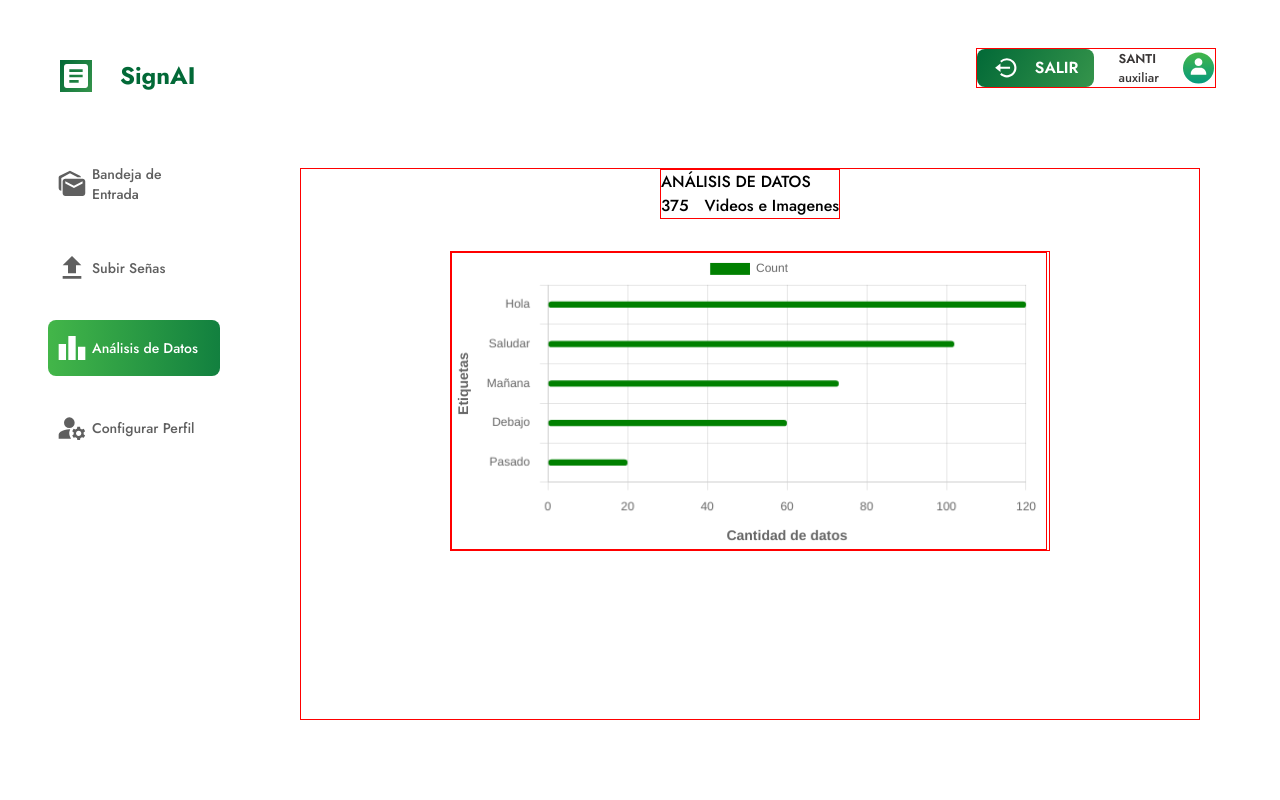
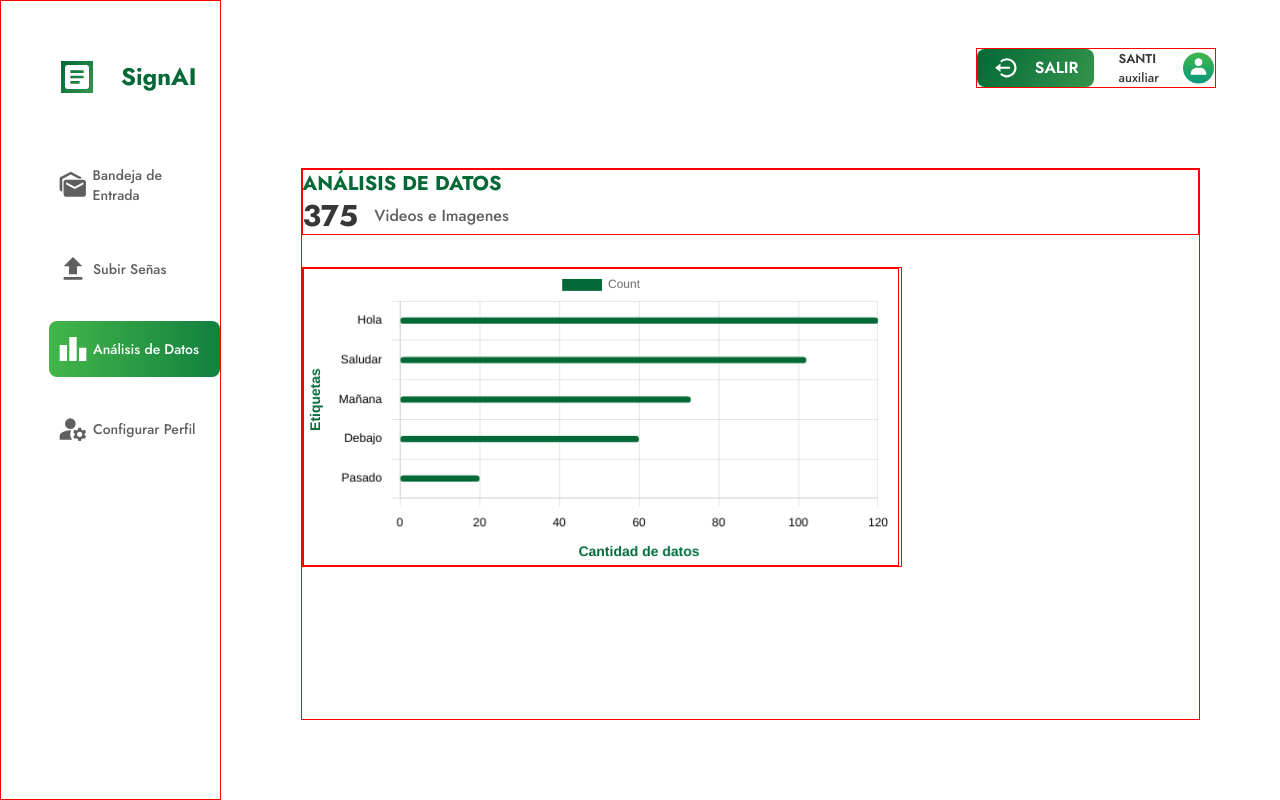
Before and after one commit to SignAIUdeA/SignAI, a Next.js app in the folder frontend/: page /profesionalChart in a window 1280 px wide. Built offline with nearby package versions, Linux system fonts and the light colour scheme.

Commit message:
se van terminando los diseños de las vistas

```diff
--- a/frontend/components/aside/ProvisionalSidebar.tsx
+++ b/frontend/components/aside/ProvisionalSidebar.tsx
@@ -9,7 +9,7 @@ import styles from './aside.module.css';
 const ProvisionalSidebar = () => {
   const router = useRouter()
   return (
-    <aside className='hidden w-64 md:flex flex-col gap-12 pt-12 pl-12'>
+    <aside className='hidden w-64 md:flex flex-col gap-12 pt-12 pl-12 debug'>
 
         <div className=' flex gap-4 items-center'>
           <button className='bg-white '>
--- a/frontend/components/chart/ChartData.tsx
+++ b/frontend/components/chart/ChartData.tsx
@@ -22,9 +22,11 @@ const ChartData = ({ charData }) => {
                   size: 14, // Tamaño de fuente del título
                   weight: 'bold', // Peso de la fuente del título
                 },
+                color: '#026937',
               },
               ticks: {
                 padding: 10, // Ajuste de padding para las etiquetas en el eje X
+                color: 'dark'
               },
             },
             y: {
@@ -35,9 +37,12 @@ const ChartData = ({ charData }) => {
                   size: 14, // Tamaño de fuente del título
                   weight: 'bold', // Peso de la fuente del título
                 },
+                color: '#026937',
               },
               ticks: {
                 padding: 10, // Ajuste de padding para las etiquetas en el eje X
+                color: 'dark',
+
               },
             },
           },
--- a/frontend/pages/profesionalChart.tsx
+++ b/frontend/pages/profesionalChart.tsx
@@ -1,17 +1,26 @@
-import React, { useState } from 'react'
+import React, { useEffect, useState } from 'react'
 // import {labelsData} from '@/components/chart/Data';
 import {labelsData} from '@/components/chart/chart.services';
 import Layout from '@/layouts/Layout';
 import ChartData from '@/components/chart/ChartData';
 
 const ProfesionalChart = () => {
+    const [countData, setCountData] = useState(0);
+
+    useEffect(()=>{
+      let totalCount = 0;
+      labelsData.forEach(label => {
+        totalCount += label.count;
+      });
+      setCountData(totalCount);
+    }, [])
     const [userLabelData, setUserLabelData] = useState({
         labels: labelsData.map((data) => data.sign_desc),
         datasets: [{
           axis: 'y',
           label: "Count",
           data: labelsData.map((data) => data.count),
-          backgroundColor: ["green"],
+          backgroundColor: ["#026937"],
           borderRadius: 5,
           barPercentage: 0.2,
           borderSkipped: false,
@@ -21,15 +30,18 @@ const ProfesionalChart = () => {
     <>
         <Layout>
         {/* <div style={{width: 700}}> */}
-            <div className='debug flex flex-col w-full items-center gap-8 m-20'>
+            {/* <div className='debug flex flex-col w-full items-center gap-8 m-20'> */}
+            <div className='debug flex flex-col w-full gap-8 m-20'>
+
               <div className='flex flex-col debug'>
-                <span>ANÁLISIS DE DATOS</span>
-                <div className='flex gap-4'>
-                    <span>375</span>
-                    <span>Videos e Imagenes</span>
+                <span className='font-bold text-xl text-[var(--green-dark)]'>ANÁLISIS DE DATOS</span>
+                <div className='flex gap-4 items-center'>
+                    <span className='font-bold text-3xl text-[var(--grey-dark)]'>{countData}</span>
+                    <span className='text-[var(--grey-light)]'>Videos e Imagenes</span>
                 </div>
               </div>
-                <div style={{width:600, height:300}} className='debug'>
+
+                <div style={{width:600, height:300}} className='debug items-center'>
                   <ChartData charData={userLabelData}/>
                 </div>
             </div>
--- a/frontend/pages/prueba.tsx
+++ /dev/null
@@ -1,13 +0,0 @@
-import FormAddUser from "@/components/form-add-user/FormAddUser";
-import React from "react";
-
-const Prueba = () => {
-  return (
-    <>
-      <div>prueba</div>
-      <FormAddUser />
-    </>
-  );
-};
-
-export default Prueba;
--- a/frontend/pages/pruebaChart.tsx
+++ /dev/null
@@ -1,32 +0,0 @@
-import React, { useState } from 'react'
-import ChartData from '@/components/chart/ChartData'
-import {labelsData} from '@/components/chart/Data';
-import Layout from '@/layouts/Layout';
-
-const Prueba = () => {
-
-  const [userLabelData, setUserLabelData] = useState({
-    labels: labelsData.map((data) => data.sign_desc),
-    datasets: [{
-      axis: 'y',
-      label: "Count",
-      data: labelsData.map((data) => data.count),
-      backgroundColor: ["green"],
-      // borderWidth: 2,
-      // borderColor: "black",
-      borderRadius: 5,
-      barPercentage: 0.2,
-      borderSkipped: false,
-    }]
-  })
-  return (
-    // <Layout>
-      <div style={{width: 700}}>
-        <ChartData charData={userLabelData}/>
-      </div>
-
-    // </Layout>
-  )
-};
-
-export default Prueba;
```
